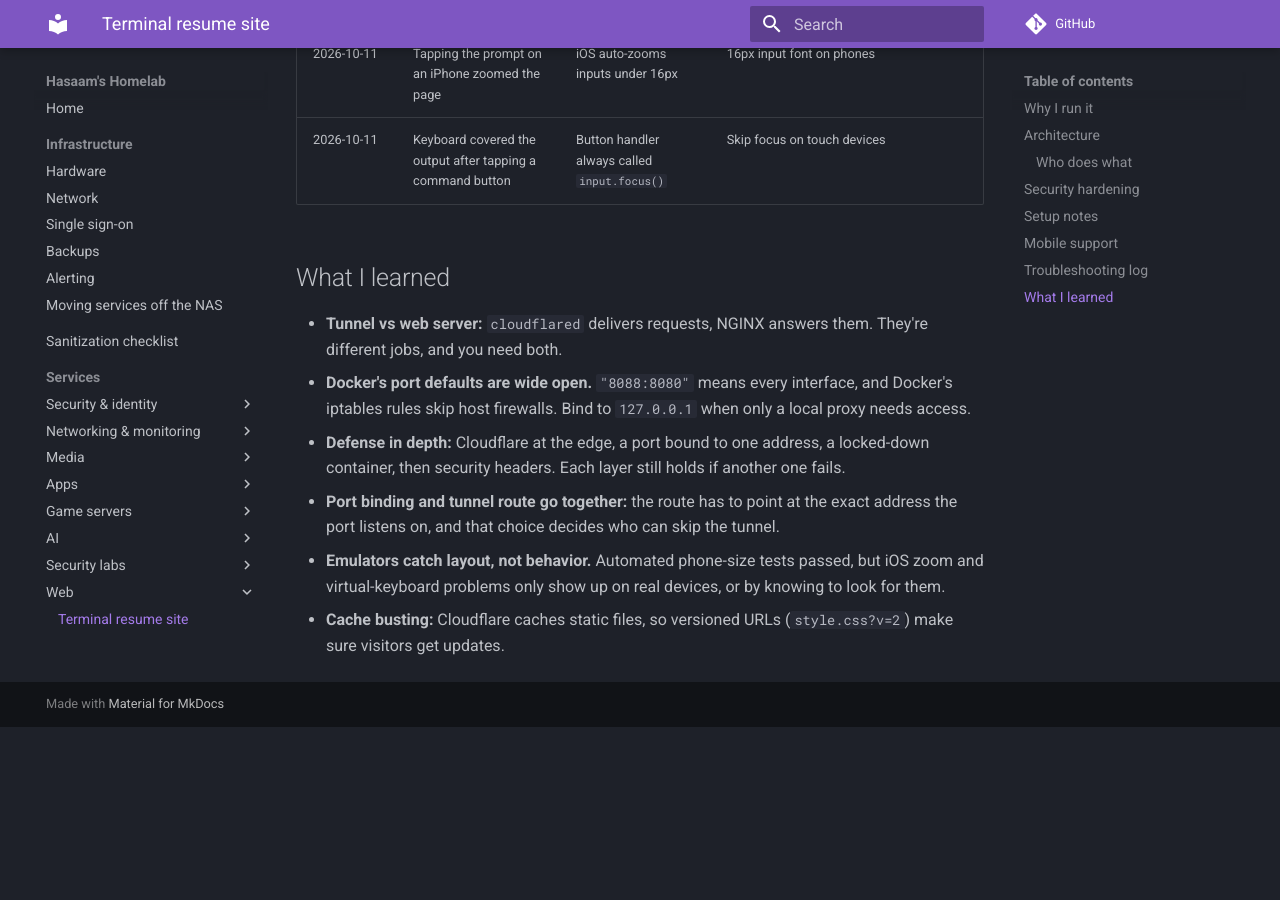
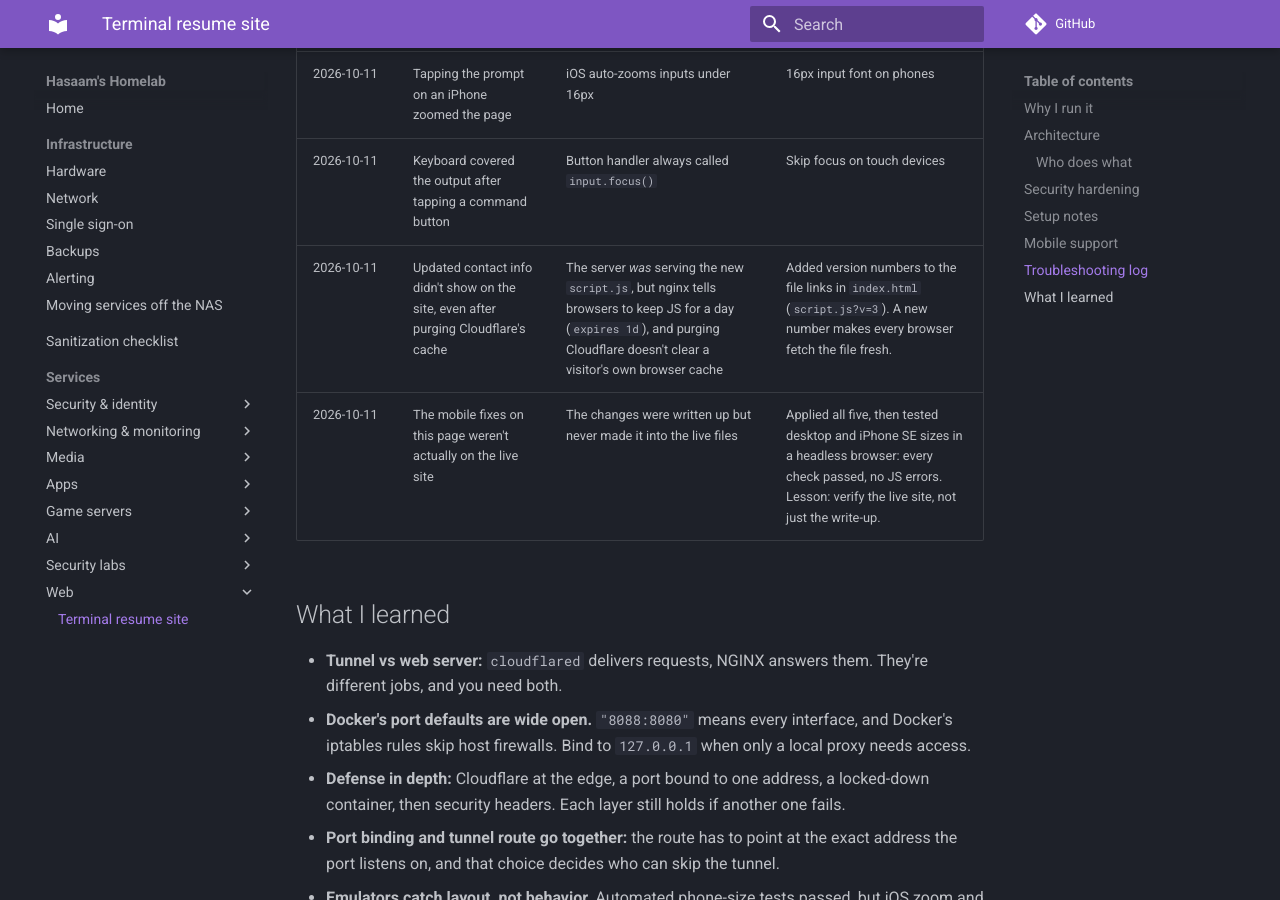
Before and after one commit to Shineori/homelab, an MkDocs documentation site: the page built from docs/services/resume-site.md, in a window 1280 px wide and 900 px high, scrolled down 3772 px. Built offline with MkDocs 1.6.1 and Material for MkDocs 9.7.7, drawn with Linux system fonts in a browser that asks for light colours; comment, search, counter and statistics services are not loaded; before the commit the page ends 4499 px from its top, so only the background shows below that.

Commit message:
Resume site: log the cache-busting fix and the mobile fixes going live

```diff
--- a/docs/services/resume-site.md
+++ b/docs/services/resume-site.md
@@ -89,6 +89,8 @@ Desktop behaves exactly as before.
 | 2026-10-11 | Site reachable on every interface, skipping Cloudflare | Docker binds published ports to `0.0.0.0` by default | Bound the port to `127.0.0.1` at first. It's now bound to the NAS's LAN IP, with the tunnel route pointing at that address (see the binding table above). |
 | 2026-10-11 | Tapping the prompt on an iPhone zoomed the page | iOS auto-zooms inputs under 16px | 16px input font on phones |
 | 2026-10-11 | Keyboard covered the output after tapping a command button | Button handler always called `input.focus()` | Skip focus on touch devices |
+| 2026-10-11 | Updated contact info didn't show on the site, even after purging Cloudflare's cache | The server *was* serving the new `script.js`, but nginx tells browsers to keep JS for a day (`expires 1d`), and purging Cloudflare doesn't clear a visitor's own browser cache | Added version numbers to the file links in `index.html` (`script.js?v=3`). A new number makes every browser fetch the file fresh. |
+| 2026-10-11 | The mobile fixes on this page weren't actually on the live site | The changes were written up but never made it into the live files | Applied all five, then tested desktop and iPhone SE sizes in a headless browser: every check passed, no JS errors. Lesson: verify the live site, not just the write-up. |
 
 ## What I learned
 
```
